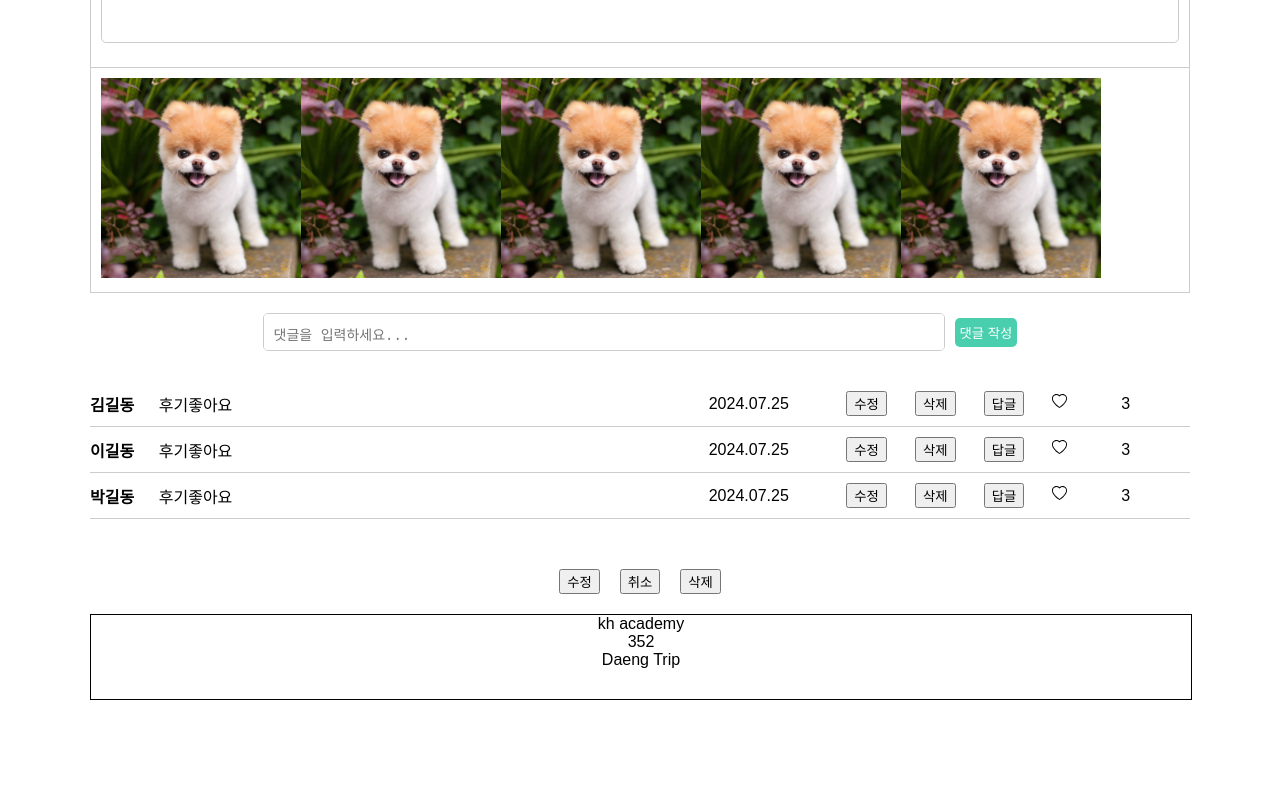
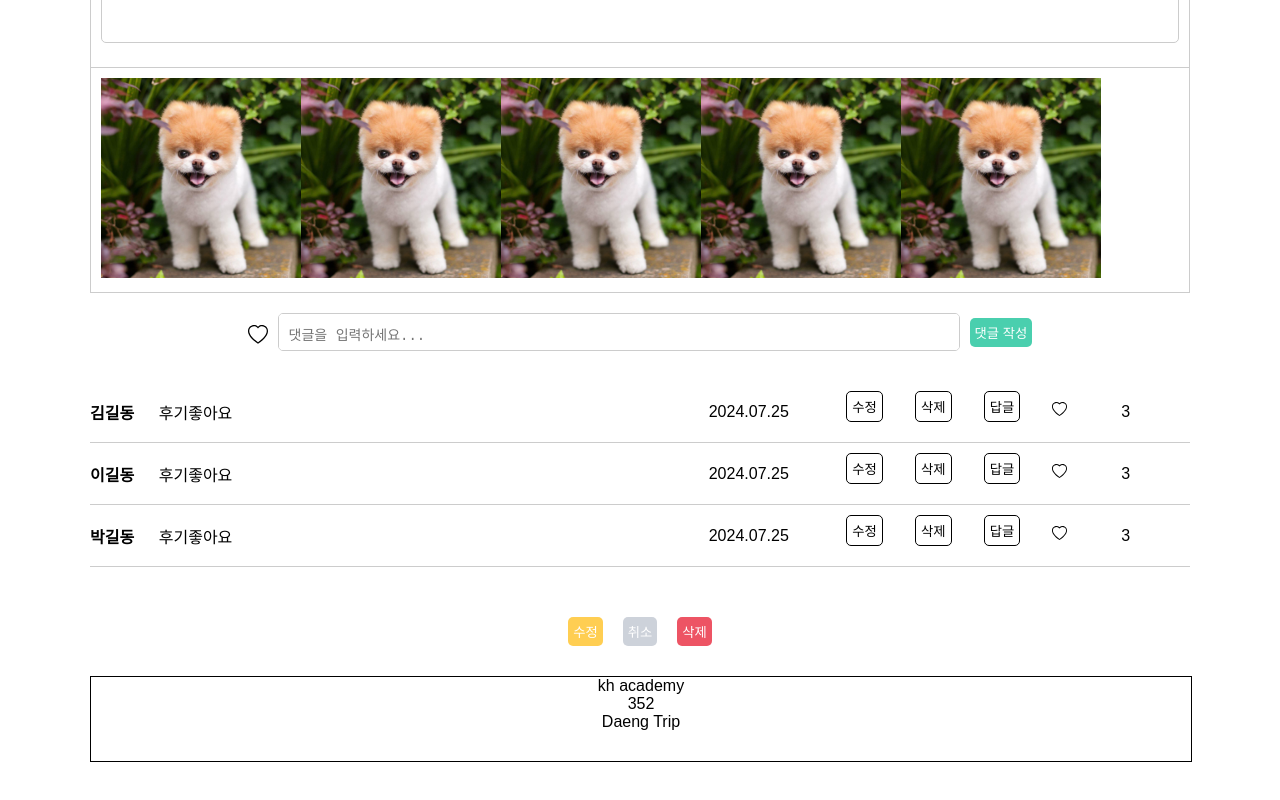
Before and after one commit to 717276/352kh, a React (Vite) app: page /ReviewComment/1 in a window 1280 px wide. Shown: the part 666-1466 px from the top of the page. Built offline with nearby package versions, Linux system fonts and the light colour scheme; a web font is replaced by a local one.

Commit message:
commit review

```diff
--- a/src/components/css/review/ReviewComment.css
+++ b/src/components/css/review/ReviewComment.css
@@ -48,15 +48,6 @@
   resize: none;
 }
 
-.comment-form button {
-  background-color: #4acfae;
-  color: white;
-  padding: 5px;
-  border: none;
-  border-radius: 5px;
-  margin-bottom: 10px;
-}
-
 .ReviewComment td:nth-child(2) {
   width: 40%;
 }
@@ -99,3 +90,57 @@
 .commentTable td:nth-child(2) {
   width: 50%;
 }
+
+#modifyButton {
+  background-color: #ffce52;
+  color: white;
+  padding: 5px;
+  border: none;
+  border-radius: 5px;
+  margin-bottom: 10px;
+}
+
+#deleteButton {
+  background-color: #ed5464;
+  color: white;
+  padding: 5px;
+  border: none;
+  border-radius: 5px;
+  margin-bottom: 10px;
+}
+
+#replyButton {
+  background-color: #4acfae;
+  color: white;
+  padding: 5px;
+  border: none;
+  border-radius: 5px;
+  margin-bottom: 10px;
+}
+
+#saveButton {
+  background-color: #4ec0e9;
+  color: white;
+  padding: 5px;
+  border: none;
+  border-radius: 5px;
+  margin-bottom: 10px;
+}
+
+#cancelButton {
+  background-color: #cdd2da;
+  color: white;
+  padding: 5px;
+  border: none;
+  border-radius: 5px;
+  margin-bottom: 10px;
+}
+
+#normalButton {
+  background-color: white;
+  color: black;
+  padding: 5px;
+  border: 1px solid black;
+  border-radius: 5px;
+  margin-bottom: 10px;
+}
--- a/src/pages/admin/ProductList.jsx
+++ b/src/pages/admin/ProductList.jsx
@@ -20,8 +20,9 @@ const ProductList = () => {
             <th>이미지</th>
             <th>상품명</th>
             <th>수량</th>
-          <th>금액</th>
+            <th>정가</th>
             <th>할인율</th>
+            <th>판매가</th>
             <th>수정</th>
             <th>삭제</th>
           </tr>
@@ -33,13 +34,14 @@ const ProductList = () => {
               <td>{row.mount}</td>
               <td>{row.price}</td>
               <td>{row.discount}</td>
-            <td><button onClick={()=>{nav(`/admin/productRegister/${row.no}`)}}>수정</button></td>
+              <td>{row.discountPrice}</td>
+              <td><button onClick={() => { nav(`/admin/productRegister/${row.no}`) }}>수정</button></td>
               <td><button>삭제</button></td>
             </tr>
           ))}
         </table>
         <div className='productListButton'>
-        <button onClick={()=>{nav('/admin/productRegister')}}>상품등록</button>
+          <button onClick={() => { nav('/admin/productRegister') }}>상품등록</button>
         </div>
       </div>
 
--- a/src/pages/review/ReviewComment.jsx
+++ b/src/pages/review/ReviewComment.jsx
@@ -2,20 +2,24 @@ import { useNavigate, useParams } from "react-router-dom";
 import '../../components/css/review/ReviewComment.css';
 import { useState } from "react";
 import productImage from '../admin/test.jpg';
+import React from "react";
 
-const ReviewComment = ()=> {
+const ReviewComment = () => {
   const params = useParams();
   const nav = useNavigate();
+  const [like, setLike] = useState(false);
+  const handleLike = () => {
+    setLike(!like);
+  };
 
-  // 댓글 목록 상태 예시 (실제 데이터와 연결하여 사용)
+  // 댓글 목록 상태
   const [comments, setComments] = useState([
-    { id: 1, author: '김길동', content: '후기좋아요', date: '2024.07.25', isEditing: false },
-    { id: 2, author: '이길동', content: '후기좋아요', date: '2024.07.25', isEditing: false },
-    { id: 3, author: '박길동', content: '후기좋아요', date: '2024.07.25', isEditing: false },
+    { id: 1, author: '김길동', content: '후기좋아요', date: '2024.07.25', isEditing: false, showReply: false, replyContent: '' },
+    { id: 2, author: '이길동', content: '후기좋아요', date: '2024.07.25', isEditing: false, showReply: false, replyContent: '' },
+    { id: 3, author: '박길동', content: '후기좋아요', date: '2024.07.25', isEditing: false, showReply: false, replyContent: '' },
   ]);
 
   const handleEditToggle = (id) => {
-    // 해당 id를 가진 댓글의 수정 상태를 토글
     setComments(prevComments => {
       return prevComments.map(comment => {
         if (comment.id === id) {
@@ -26,15 +30,11 @@ const ReviewComment = ()=> {
     });
   };
 
-  const onSaveEdit = (id, newContent) => {
-    // 수정된 내용을 저장하는 로직 (실제 서버로 전송 등)
-    console.log(`Save edit for comment id ${id}: ${newContent}`);
-
-    // 수정 상태를 해제하고 저장된 내용으로 업데이트
+  const handleReplyToggle = (id) => {
     setComments(prevComments => {
       return prevComments.map(comment => {
         if (comment.id === id) {
-          return { ...comment, content: newContent, isEditing: false };
+          return { ...comment, showReply: !comment.showReply };
         }
         return comment;
       });
@@ -44,7 +44,7 @@ const ReviewComment = ()=> {
   return (
     <>
       <div className='ReviewComment'>
-      {/* 리뷰 정보 표시 */}
+        <input type="hidden" id="no" name="no" />
         <table>
           <tbody>
             <tr>
@@ -62,9 +62,7 @@ const ReviewComment = ()=> {
             </tr>
             <tr>
               <td colSpan={5}>
-              <textarea readOnly>
-                djskdsjhdfkdsjsdkdjsfkdsjfkdjfkjfljfldsjfldsjfldjslf
-              </textarea>
+                <textarea readOnly value="djskdsjhdfkdsjsdkdjsfkdsjfkdjfkjfljfldsjfldsjfldjslf" />
               </td>
             </tr>
             <tr>
@@ -80,21 +78,36 @@ const ReviewComment = ()=> {
         </table>
       </div>
 
-    {/* 댓글 목록과 입력 폼 */}
       <div className="comment-container">
         <div className="comment-form">
+          <div onClick={handleLike}>
+            {like ? (
+              <svg xmlns="http://www.w3.org/2000/svg" width="20" height="20" fill="red" viewBox="0 0 16 16">
+                <path fillRule="evenodd" d="M8 1.314C12.438-3.248 23.534 4.735 8 15-7.534 4.736 3.562-3.248 8 1.314" />
+              </svg>
+            ) : (
+              <svg xmlns="http://www.w3.org/2000/svg" width="20" height="20" fill="currentColor" viewBox="0 0 16 16">
+                <path d="m8 2.748-.717-.737C5.6.281 2.514.878 1.4 3.053c-.523 1.023-.641 2.5.314 4.385.92 1.815 2.834 3.989 6.286 6.357 3.452-2.368 5.365-4.542 6.286-6.357.955-1.886.838-3.362.314-4.385C13.486.878 10.4.28 8.717 2.01zM8 15C-7.333 4.868 3.279-3.04 7.824 1.143q.09.083.176.171a3 3 0 0 1 .176-.17C12.72-3.042 23.333 4.867 8 15" />
+              </svg>
+            )}
+          </div>
           <textarea rows="1" placeholder="댓글을 입력하세요..." />
-        <button>댓글 작성</button>
+          <button id="replyButton">댓글 작성</button>
         </div>
         <div className="comment-list">
           <table className="commentTable">
             <tbody>
-            {comments.map(comment => (
-              <tr key={comment.id}>
+              {comments.map((comment) => (
+                <React.Fragment key={comment.id}>
+                  <tr>
                     <td>{comment.author}</td>
                     {comment.isEditing ? (
                       <td>
-                    <input type="text" value={comment.content} onChange={(e) => setComments(prevComments => prevComments.map(c => c.id === comment.id ? { ...c, content: e.target.value } : c))} />
+                        <input
+                          type="text"
+                          value={comment.content}
+                          onChange={(e) => setComments(prevComments => prevComments.map(c => c.id === comment.id ? { ...c, content: e.target.value } : c))}
+                        />
                       </td>
                     ) : (
                       <td>{comment.content}</td>
@@ -102,28 +115,40 @@ const ReviewComment = ()=> {
                     <td>{comment.date}</td>
                     <td>
                       {comment.isEditing ? (
-                    <button onClick={() => onSaveEdit(comment.id, comment.content)}>저장</button>
+                        <button id="saveButton" >저장</button>
                       ) : (
-                    <button onClick={() => handleEditToggle(comment.id)}>수정</button>
+                        <button id="normalButton" onClick={() => handleEditToggle(comment.id)}>수정</button>
                       )}
                     </td>
-                <td><button>삭제</button></td>
-                <td><button>답글</button></td>
+                    <td><button id="normalButton">삭제</button></td>
+                    <td><button id="normalButton" onClick={() => handleReplyToggle(comment.id)}>답글</button></td>
                     <td>
                       <svg xmlns="http://www.w3.org/2000/svg" width="15" height="15" fill="currentColor" viewBox="0 0 16 16">
-                    <path d="m8 2.748-.717-.737C5.6.281 2.514.878 1.4 3.053c-.523 1.023-.641 2.5.314 4.385.92 1.815 2.834 3.989 6.286 6.357 3.452-2.368 5.365-4.542 6.286-6.357.955-1.886.838-3.362.314-4.385C13.486.878 10.4.28 8.717 2.01zM8 15C-7.333 4.868 3.279-3.04 7.824 1.143q.09.083.176.171a3 3 0 0 1 .176-.17C12.72-3.042 23.333 4.867 8 15"/>
+                        <path d="m8 2.748-.717-.737C5.6.281 2.514.878 1.4 3.053c-.523 1.023-.641 2.5.314 4.385.92 1.815 2.834 3.989 6.286 6.357 3.452-2.368 5.365-4.542 6.286-6.357.955-1.886.838-3.362.314-4.385C13.486.878 10.4.28 8.717 2.01zM8 15C-7.333 4.868 3.279-3.04 7.824 1.143q.09.083.176.171a3 3 0 0 1 .176-.17C12.72-3.042 23.333 4.867 8 15" />
                       </svg>
                     </td>
                     <td>3</td>
                   </tr>
+                  {comment.showReply && (
+                    <tr>
+                      <td>작성자</td>
+                      <td colSpan={5}>
+                        <input type="text" placeholder="답글을 입력하세요..." size={100} />
+                      </td>
+                      <td colSpan={2}>
+                        <button id="replyButton" >답글 추가</button>
+                      </td>
+                    </tr>
+                  )}
+                </React.Fragment>
               ))}
             </tbody>
           </table>
         </div>
         <div className="modifyButton">
-        <button onClick={()=>{nav(`/reviewModify/${params.no}`)}}>수정</button>
-        <button onClick={()=>{nav(-1)}}>취소</button>
-        <button>삭제</button>
+          <button id="modifyButton" onClick={() => { nav(`/reviewModify/${params.no}`) }}>수정</button>
+          <button id="cancelButton" onClick={() => { nav(-1) }}>취소</button>
+          <button id="deleteButton">삭제</button>
         </div>
       </div>
     </>
```
Lines whose indentation alone changed are shown as unchanged.
